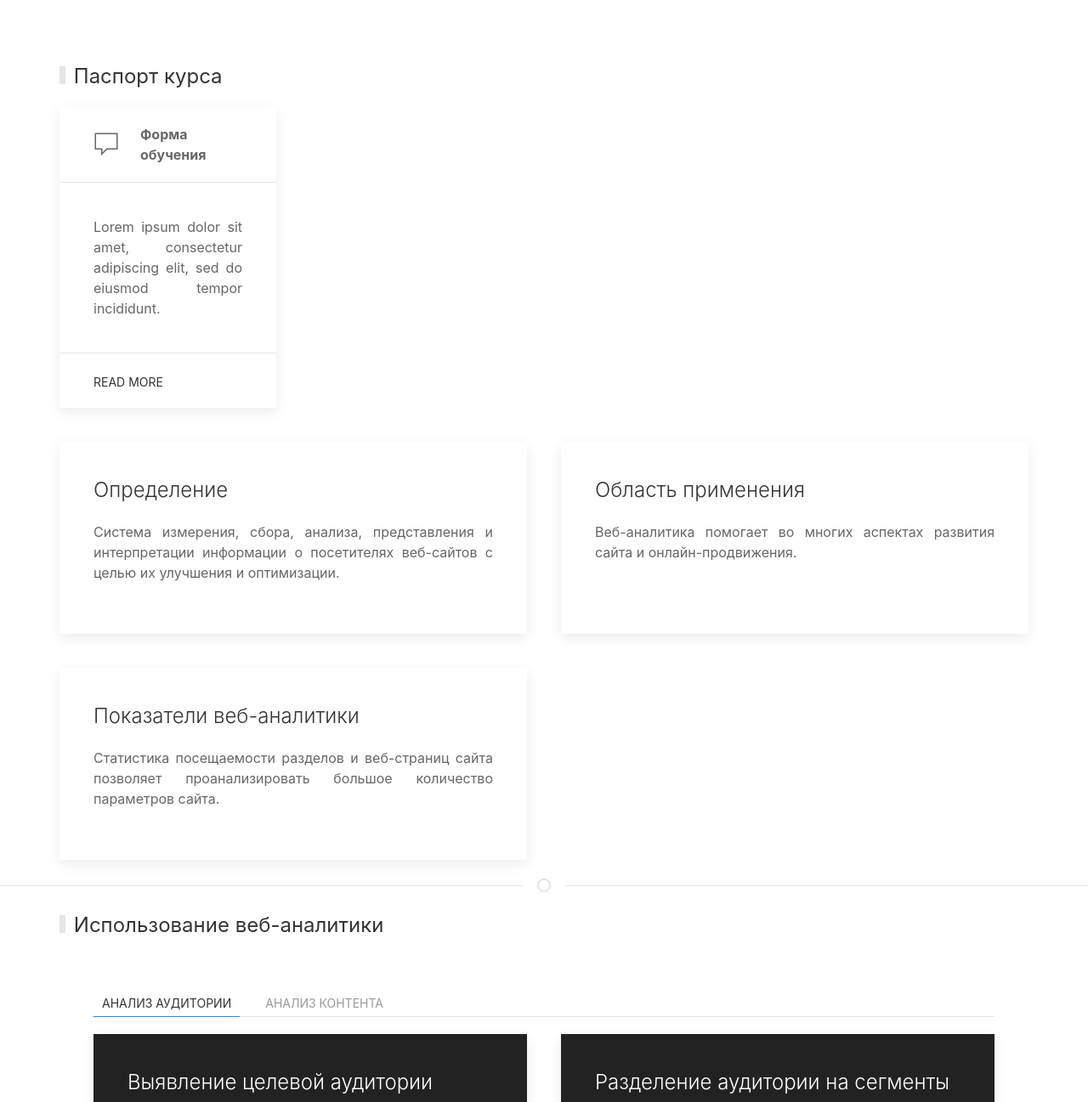
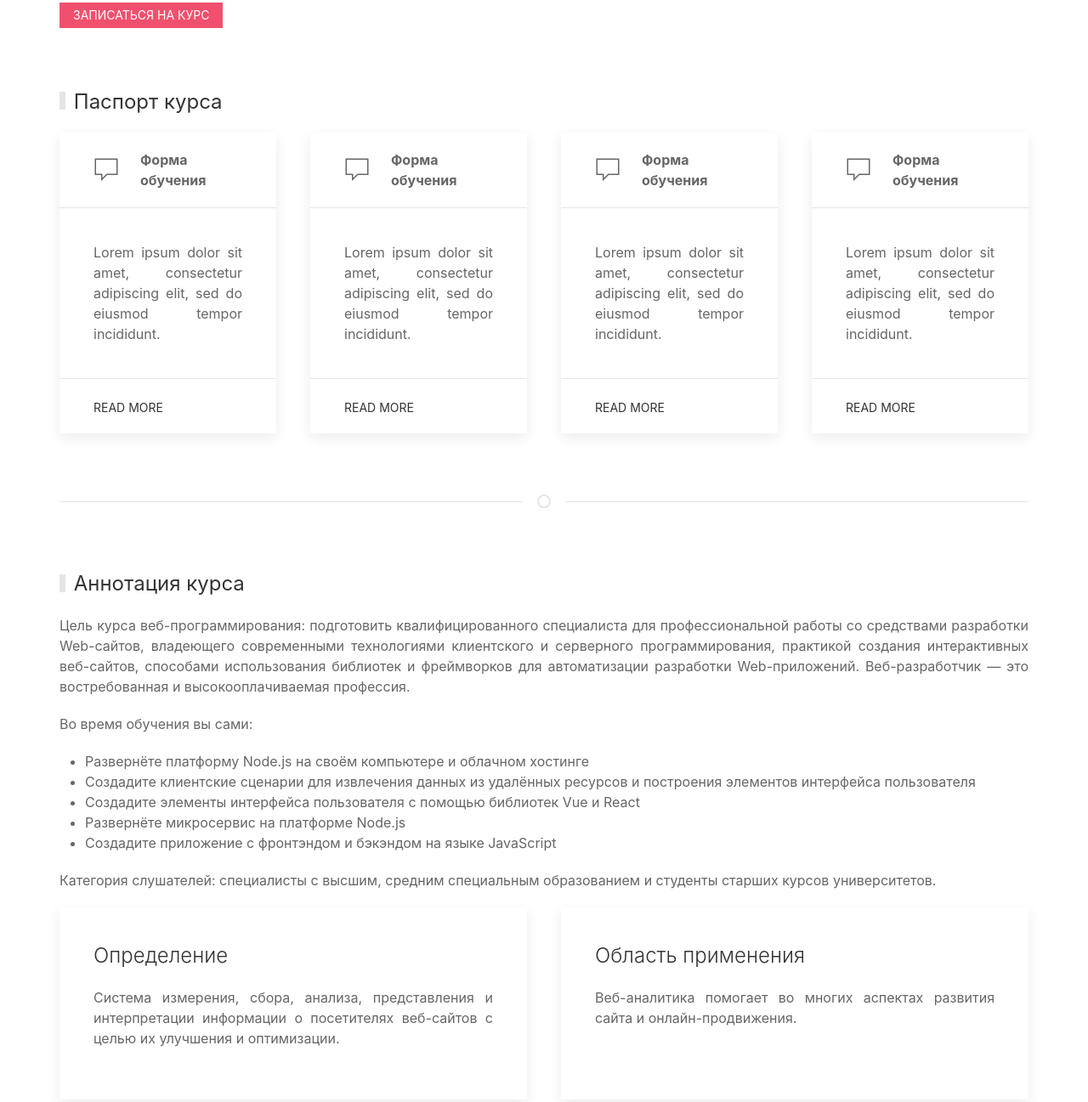
Before and after one commit to theBang/practice_term_3, a plain HTML site: page index.html in a window 1280 px wide. Shown: the part 274-1571 px from the top of the page at 85% size. Drawn offline with Linux system fonts and the light colour scheme.

Commit message:
Change title

```diff
--- a/index.html
+++ b/index.html
@@ -11,12 +11,12 @@
     <script src="./js/uikit.min.js"></script>
     <script src="./js/uikit-icons.min.js"></script>
     <link rel="icon" href="./favicon.ico" type="image/x-icon">
-    <title>Веб-аналитика</title>
+    <title>Курс веб-разработчик</title>
 </head>
 <body class="uk-text-justify">
     <nav class="uk-navbar-container uk-margin" uk-navbar>
         <div class="uk-navbar-left">
-            <a class="uk-navbar-item uk-logo" href="#">
+            <a class="uk-navbar-item uk-logo" href="https://design.ifmo.ru">
                 <img data-src="./images/itmo_logo.png" width="200" height="" alt="" uk-img>
             </a>
         </div>
@@ -67,6 +67,7 @@
         <h2 class="uk-heading uk-margin-remove-bottom">Веб разработчик. От Middle до Senior</h2>
         <hr class="uk-divider-small uk-margin-small">
         <p class="uk-margin-remove-top">Профессиональная переподготовка с присвоением квалификации, 650 ак.часов</p>
+        <button class="uk-button uk-button-danger uk-button-small">Записаться на курс</button>
     </header>
     <div class="uk-padding-large uk-padding-remove-bottom uk-padding-remove-top">
         <h3 id="link-main-points" class="uk-heading-bullet">Паспорт курса</h3>
@@ -91,7 +92,85 @@
                     </div>
                 </div>
             </div>
+            <div>
+                <div class="uk-card uk-card-default">
+                    <div class="uk-card-header">
+                        <div class="uk-grid-small uk-flex-middle" uk-grid>
+                            <div class="uk-width-auto">
+                                <span class="uk-icon uk-margin-small-right" uk-icon="icon: comment; ratio: 1.5"></span>
+                            </div>
+                            <div class="uk-width-expand">
+                                <p class="uk-margin-remove-bottom uk-text-bold">Форма обучения</p>
+                            </div>
+                        </div>
+                    </div>
+                    <div class="uk-card-body">
+                        <p>Lorem ipsum dolor sit amet, consectetur adipiscing elit, sed do eiusmod tempor incididunt.</p>
+                    </div>
+                    <div class="uk-card-footer">
+                        <a href="#" class="uk-button uk-button-text">Read more</a>
+                    </div>
+                </div>
+            </div>
+            <div>
+                <div class="uk-card uk-card-default">
+                    <div class="uk-card-header">
+                        <div class="uk-grid-small uk-flex-middle" uk-grid>
+                            <div class="uk-width-auto">
+                                <span class="uk-icon uk-margin-small-right" uk-icon="icon: comment; ratio: 1.5"></span>
+                            </div>
+                            <div class="uk-width-expand">
+                                <p class="uk-margin-remove-bottom uk-text-bold">Форма обучения</p>
+                            </div>
+                        </div>
+                    </div>
+                    <div class="uk-card-body">
+                        <p>Lorem ipsum dolor sit amet, consectetur adipiscing elit, sed do eiusmod tempor incididunt.</p>
+                    </div>
+                    <div class="uk-card-footer">
+                        <a href="#" class="uk-button uk-button-text">Read more</a>
+                    </div>
+                </div>
+            </div>
+            <div>
+                <div class="uk-card uk-card-default">
+                    <div class="uk-card-header">
+                        <div class="uk-grid-small uk-flex-middle" uk-grid>
+                            <div class="uk-width-auto">
+                                <span class="uk-icon uk-margin-small-right" uk-icon="icon: comment; ratio: 1.5"></span>
+                            </div>
+                            <div class="uk-width-expand">
+                                <p class="uk-margin-remove-bottom uk-text-bold">Форма обучения</p>
+                            </div>
+                        </div>
+                    </div>
+                    <div class="uk-card-body">
+                        <p>Lorem ipsum dolor sit amet, consectetur adipiscing elit, sed do eiusmod tempor incididunt.</p>
+                    </div>
+                    <div class="uk-card-footer">
+                        <a href="#" class="uk-button uk-button-text">Read more</a>
+                    </div>
+                </div>
+            </div>
         </div>
+        <hr class="uk-divider-icon uk-margin-large">
+        <h3 id="link-main-points" class="uk-heading-bullet">Аннотация курса</h3>
+        <p>
+            Цель курса веб-программирования: подготовить квалифицированного специалиста для профессиональной работы со средствами разработки Web-сайтов, владеющего современными технологиями клиентского и серверного программирования, практикой создания интерактивных веб-сайтов, способами использования библиотек и фреймворков для автоматизации разработки Web-приложений. Веб-разработчик — это востребованная и высокооплачиваемая профессия.
+        </p>
+        <p>
+            Во время обучения вы сами:
+        </p>
+        <ul>
+            <li>Развернёте платформу Node.js на своём компьютере и облачном хостинге</li>
+            <li>Создадите клиентские сценарии для извлечения данных из удалённых ресурсов и построения элементов интерфейса пользователя</li>
+            <li>Создадите элементы интерфейса пользователя с помощью библиотек Vue и React</li>
+            <li>Развернёте микросервис на платформе Node.js</li>
+            <li>Создадите приложение с фронтэндом и бэкэндом на языке JavaScript</li>
+        </ul>
+        <p>
+            Категория слушателей: специалисты с высшим, средним специальным образованием и студенты старших курсов университетов.
+        </p>
         <div class="uk-child-width-1-2@m uk-grid-match" uk-grid>
             <div>
                 <div class="uk-card uk-card-default uk-card-body uk-card-hover" uk-toggle="target: .toggle-hover-def; mode: click">
@@ -140,8 +219,8 @@
         <h3 id="link-usage" class="uk-heading-bullet">Использование веб-аналитики</h3>
         <div class="uk-card uk-card-body" uk-scrollspy="cls: uk-animation-slide-bottom; repeat: true">
             <ul uk-tab="connect: .switcher-container; animation: uk-animation-fade">
-                <li class="uk-active"><a href="">Анализ аудитории</a></li>
-                <li><a href="">Анализ контента</a></li>
+                <li class="uk-active"><a href="">I. Технологии front-end разработки</a></li>
+                <li><a href="">II. Технологии back-end разработки</a></li>
             </ul>
             <ul class="uk-switcher switcher-container uk-margin">
                 <li>
```
